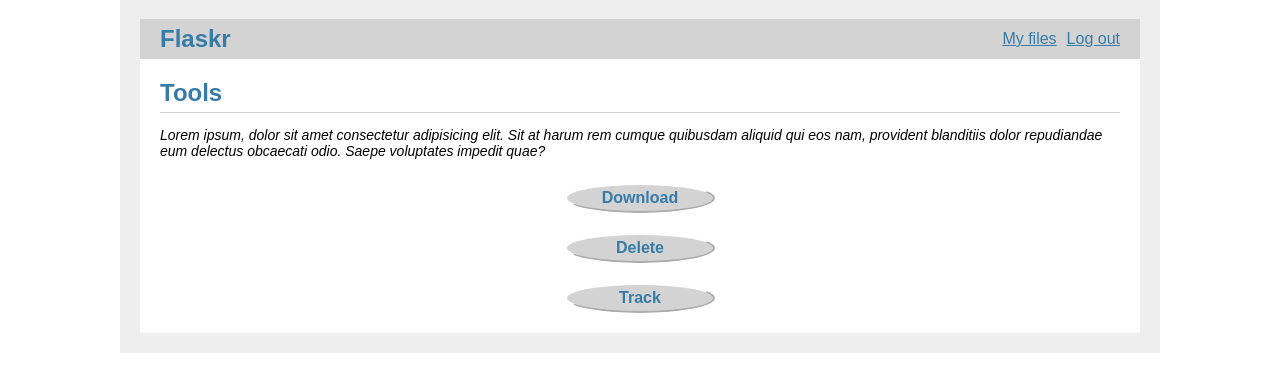
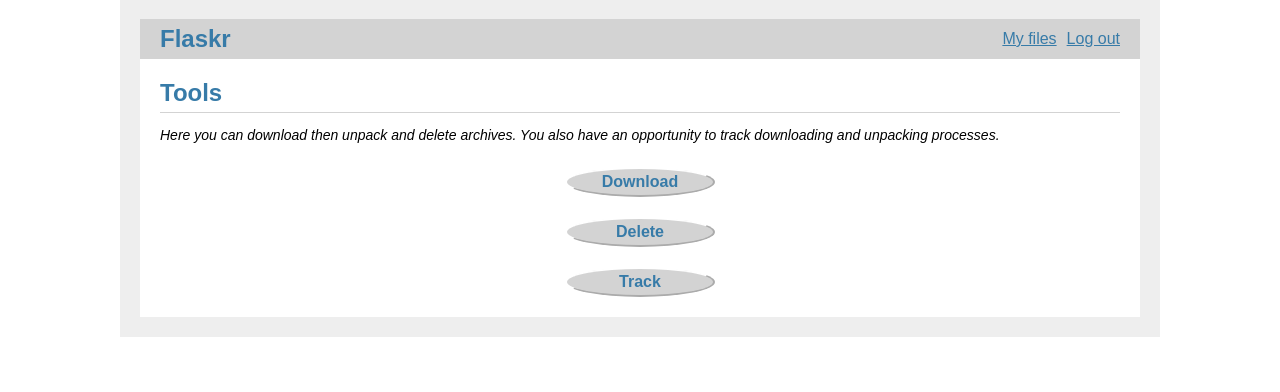
Before and after one commit to Pyt-Sergei/ISPproject, a Flask app: template flaskr/templates/main/user_page.html in a window 1280 px wide. Shown: the part 21-413 px from the top of the page. Run offline with Flask 2, Linux system fonts and the light colour scheme; the template is opened without the code that fills it, so the values that code supplies are empty.

Commit message:
user_page description

```diff
--- a/flaskr/templates/main/user_page.html
+++ b/flaskr/templates/main/user_page.html
@@ -26,10 +26,8 @@
 
         {% block description %}
             <p class="description">
-                Lorem ipsum, dolor sit amet consectetur adipisicing elit.
-                Sit at harum rem cumque quibusdam aliquid qui eos nam, provident
-                blanditiis dolor repudiandae eum delectus obcaecati odio.
-                Saepe voluptates impedit quae?
+                Here you can download then unpack and delete archives.
+                You also have an opportunity to track downloading and unpacking processes.
             </p>
         {% endblock %}
 
```
